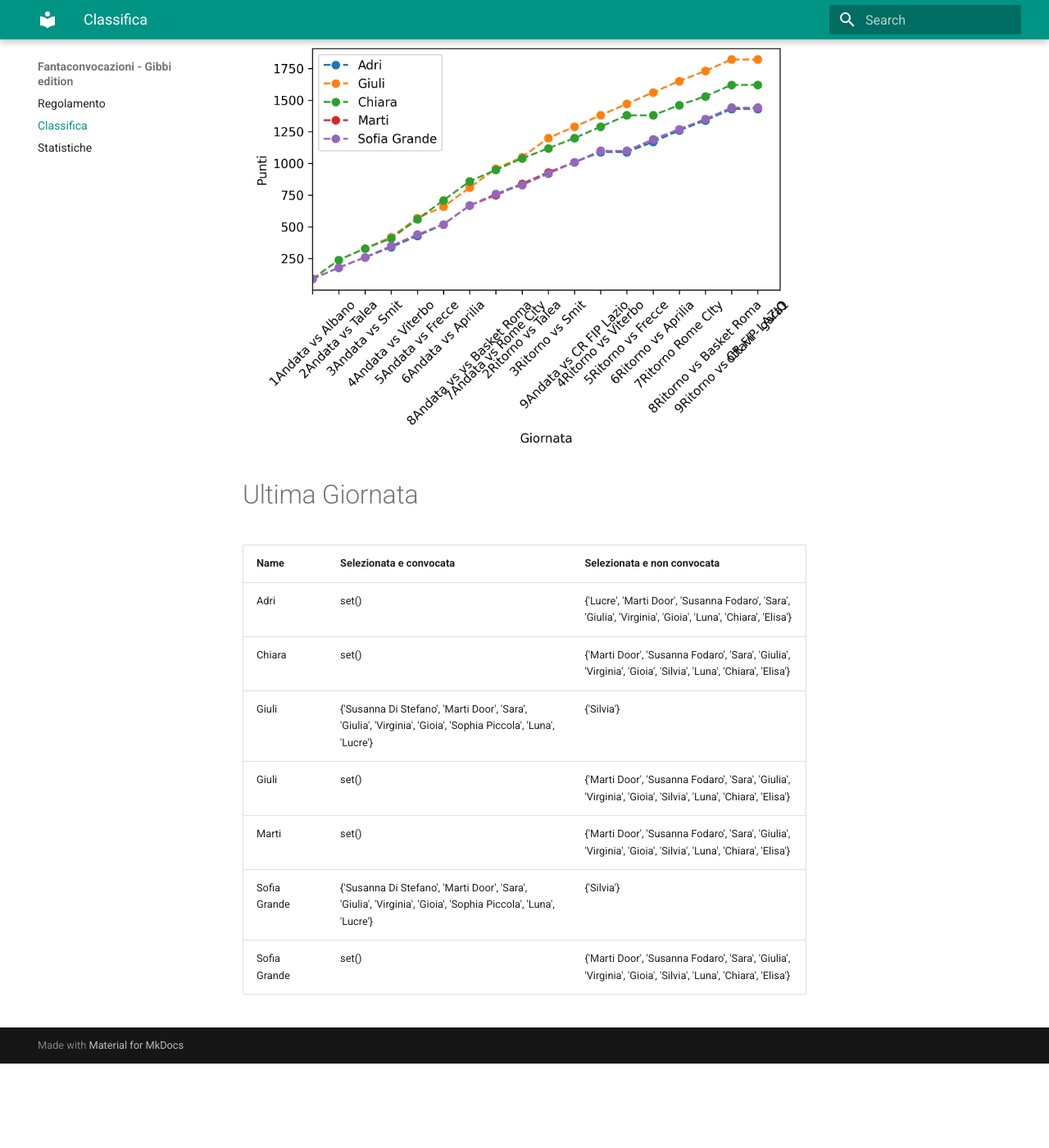
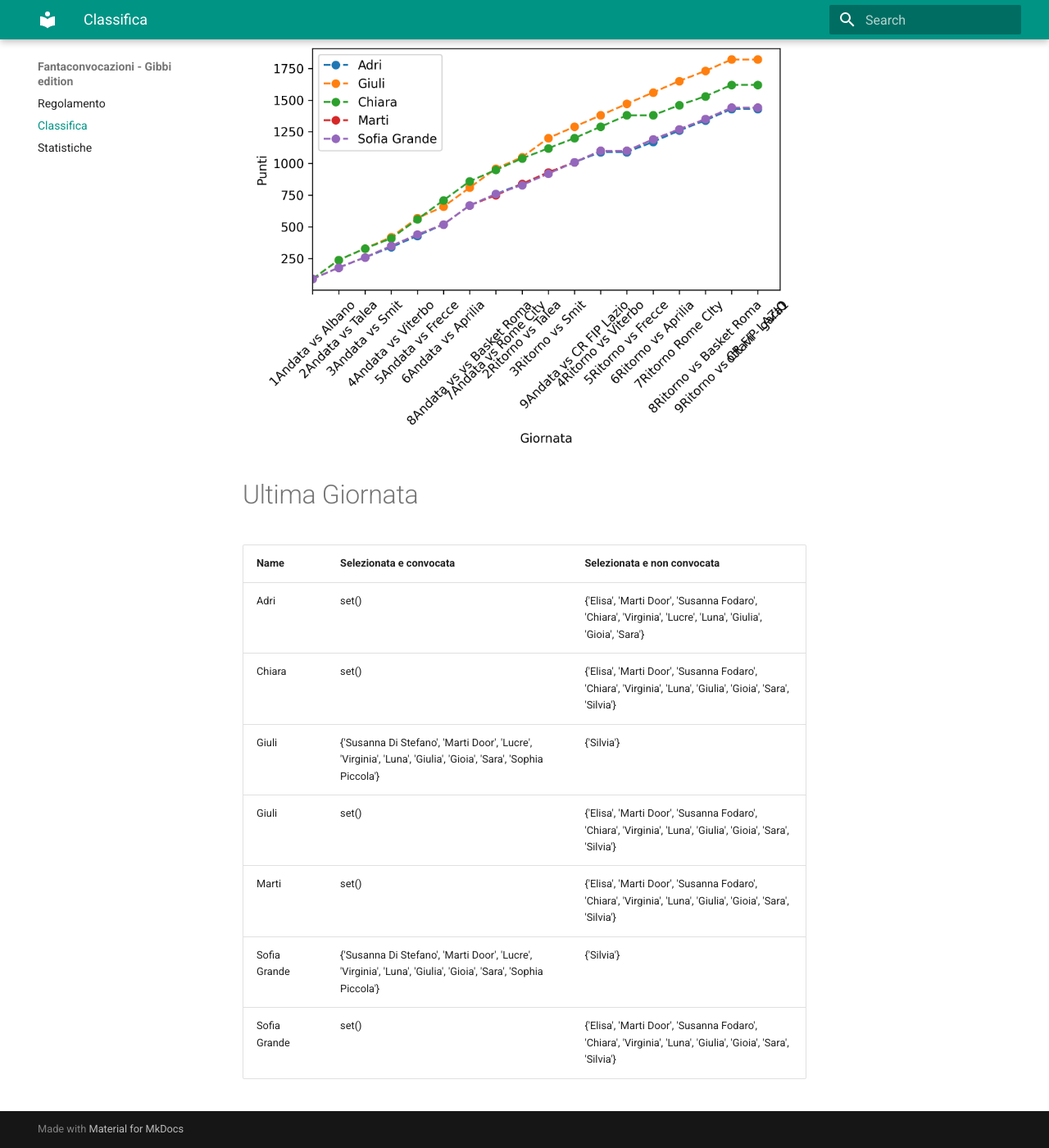
Before and after one commit to martinig94/fantagibbi, an MkDocs documentation site: the page built from docs/Classifica.md, in a window 1280 px wide and 1400 px high, scrolled down 565 px. Shown: the whole window at 82% size. Built offline with MkDocs 1.6.1 and Material for MkDocs 9.7.7, drawn with Linux system fonts in a browser that asks for light colours; before the commit the page ends 1862 px from its top, so only the background shows below that.

Commit message:
Auto-update from main.py

```diff
--- a/docs/Classifica.md
+++ b/docs/Classifica.md
@@ -18,11 +18,11 @@
 <!-- START_TABLE CORRECT -->
 | Name         | Selezionata e convocata                                                                                        | Selezionata e non convocata                                                                                  |
 |:-------------|:---------------------------------------------------------------------------------------------------------------|:-------------------------------------------------------------------------------------------------------------|
-| Adri         | set()                                                                                                          | {'Lucre', 'Marti Door', 'Susanna Fodaro', 'Sara', 'Giulia', 'Virginia', 'Gioia', 'Luna', 'Chiara', 'Elisa'}  |
-| Chiara       | set()                                                                                                          | {'Marti Door', 'Susanna Fodaro', 'Sara', 'Giulia', 'Virginia', 'Gioia', 'Silvia', 'Luna', 'Chiara', 'Elisa'} |
-| Giuli        | {'Susanna Di Stefano', 'Marti Door', 'Sara', 'Giulia', 'Virginia', 'Gioia', 'Sophia Piccola', 'Luna', 'Lucre'} | {'Silvia'}                                                                                                   |
-| Giuli        | set()                                                                                                          | {'Marti Door', 'Susanna Fodaro', 'Sara', 'Giulia', 'Virginia', 'Gioia', 'Silvia', 'Luna', 'Chiara', 'Elisa'} |
-| Marti        | set()                                                                                                          | {'Marti Door', 'Susanna Fodaro', 'Sara', 'Giulia', 'Virginia', 'Gioia', 'Silvia', 'Luna', 'Chiara', 'Elisa'} |
-| Sofia Grande | {'Susanna Di Stefano', 'Marti Door', 'Sara', 'Giulia', 'Virginia', 'Gioia', 'Sophia Piccola', 'Luna', 'Lucre'} | {'Silvia'}                                                                                                   |
-| Sofia Grande | set()                                                                                                          | {'Marti Door', 'Susanna Fodaro', 'Sara', 'Giulia', 'Virginia', 'Gioia', 'Silvia', 'Luna', 'Chiara', 'Elisa'} |
+| Adri         | set()                                                                                                          | {'Elisa', 'Marti Door', 'Susanna Fodaro', 'Chiara', 'Virginia', 'Lucre', 'Luna', 'Giulia', 'Gioia', 'Sara'}  |
+| Chiara       | set()                                                                                                          | {'Elisa', 'Marti Door', 'Susanna Fodaro', 'Chiara', 'Virginia', 'Luna', 'Giulia', 'Gioia', 'Sara', 'Silvia'} |
+| Giuli        | {'Susanna Di Stefano', 'Marti Door', 'Lucre', 'Virginia', 'Luna', 'Giulia', 'Gioia', 'Sara', 'Sophia Piccola'} | {'Silvia'}                                                                                                   |
+| Giuli        | set()                                                                                                          | {'Elisa', 'Marti Door', 'Susanna Fodaro', 'Chiara', 'Virginia', 'Luna', 'Giulia', 'Gioia', 'Sara', 'Silvia'} |
+| Marti        | set()                                                                                                          | {'Elisa', 'Marti Door', 'Susanna Fodaro', 'Chiara', 'Virginia', 'Luna', 'Giulia', 'Gioia', 'Sara', 'Silvia'} |
+| Sofia Grande | {'Susanna Di Stefano', 'Marti Door', 'Lucre', 'Virginia', 'Luna', 'Giulia', 'Gioia', 'Sara', 'Sophia Piccola'} | {'Silvia'}                                                                                                   |
+| Sofia Grande | set()                                                                                                          | {'Elisa', 'Marti Door', 'Susanna Fodaro', 'Chiara', 'Virginia', 'Luna', 'Giulia', 'Gioia', 'Sara', 'Silvia'} |
 <!-- END_TABLE CORRECT -->
```
